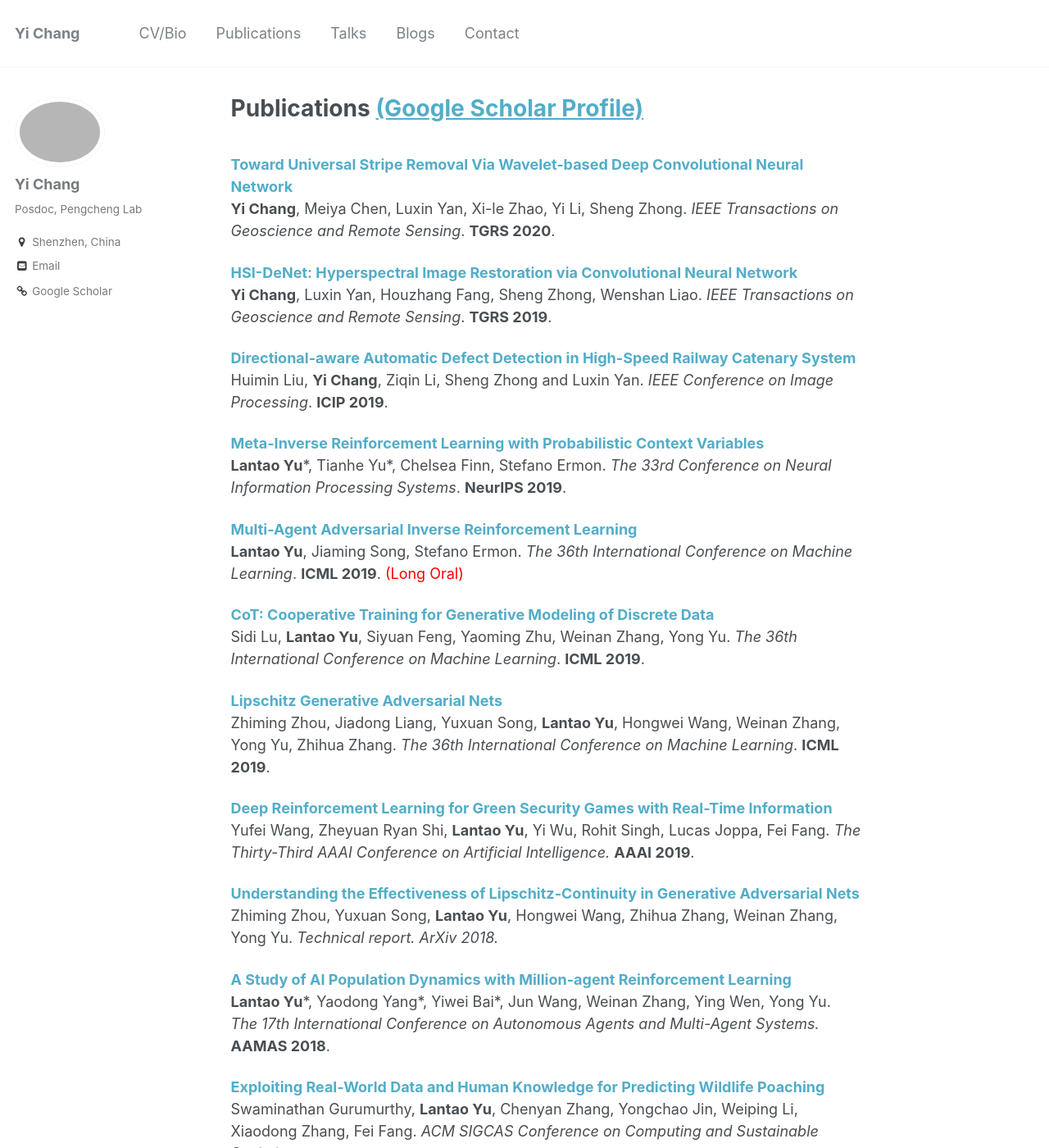
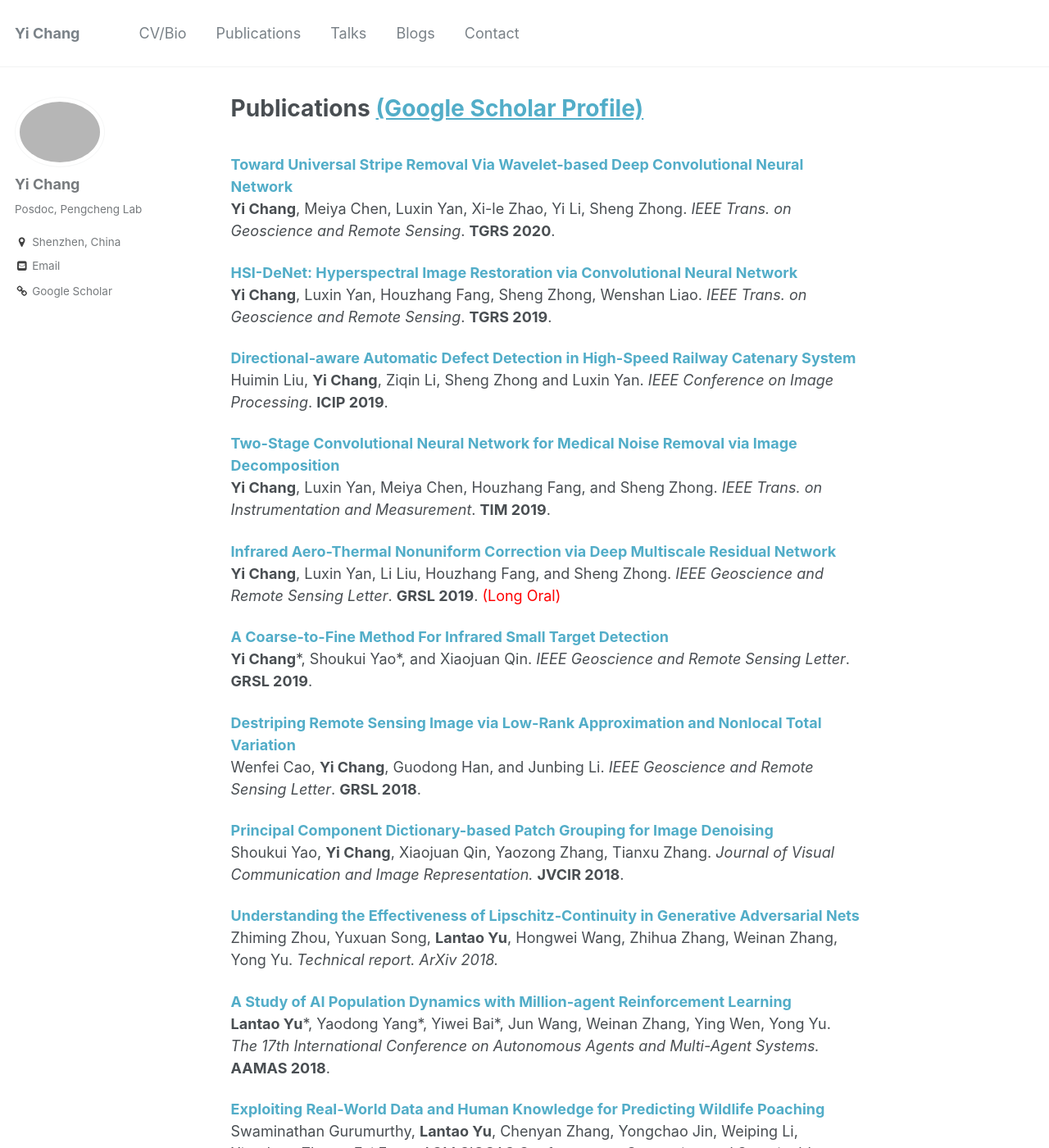
Before and after one commit to zhanwenchen/owuchangyuo.github.io, a Jekyll site: the page built from _pages/publications.md, in a window 1280 px wide and 1400 px high. Shown: the whole window at 82% size. Built offline with Jekyll 4.4.1, drawn with Linux system fonts in a browser that asks for light colours.

Commit message:
Update publications.md

```diff
--- a/_pages/publications.md
+++ b/_pages/publications.md
@@ -6,34 +6,35 @@ author_profile: true
 <br>
 <b>[Toward Universal Stripe Removal Via Wavelet-based Deep Convolutional Neural Network](https://owuchangyuo.github.io/publications/TSWEU)</b> <br>
 <b>Yi Chang</b>, Meiya Chen, Luxin Yan, Xi-le Zhao, Yi Li, Sheng Zhong.
-<i>IEEE Transactions on Geoscience and Remote Sensing</i>. <b>TGRS 2020</b>.
+<i>IEEE Trans. on Geoscience and Remote Sensing</i>. <b>TGRS 2020</b>.
 
 <b>[HSI-DeNet: Hyperspectral Image Restoration via Convolutional Neural Network](https://owuchangyuo.github.io/publications/HSI-DeNet)</b> <br>
 <b>Yi Chang</b>, Luxin Yan, Houzhang Fang, Sheng Zhong, Wenshan Liao.
-<i>IEEE Transactions on Geoscience and Remote Sensing</i>. <b>TGRS 2019</b>.
+<i>IEEE Trans. on Geoscience and Remote Sensing</i>. <b>TGRS 2019</b>.
 
-<b>[Directional-aware Automatic Defect Detection in High-Speed Railway Catenary System](http://lantaoyu.com/publications/D3)</b> <br>
+<b>[Directional-aware Automatic Defect Detection in High-Speed Railway Catenary System](https://owuchangyuo.github.io/publications/D3)</b> <br>
 Huimin Liu, <b>Yi Chang</b>, Ziqin Li, Sheng Zhong and Luxin Yan.
 <i>IEEE Conference on Image Processing</i>. <b>ICIP 2019</b>.
 
-<b>[Meta-Inverse Reinforcement Learning with Probabilistic Context Variables](http://lantaoyu.com/publications/MetaIRL)</b> <br>
-<b>Lantao Yu</b>\*, Tianhe Yu\*, Chelsea Finn, Stefano Ermon.
-<i>The 33rd Conference on Neural Information Processing Systems</i>. <b>NeurIPS 2019</b>.
+<b>[Two-Stage Convolutional Neural Network for Medical Noise Removal via Image Decomposition](https://owuchangyuo.github.io/publications/MetaIRL)</b> <br>
+<b>Yi Chang</b>, Luxin Yan, Meiya Chen, Houzhang Fang, and Sheng Zhong.
+<i>IEEE Trans. on Instrumentation and Measurement</i>. <b>TIM 2019</b>.
 
-<b>[Multi-Agent Adversarial Inverse Reinforcement Learning](http://lantaoyu.com/publications/MAAIRL)</b> <br>
-<b>Lantao Yu</b>, Jiaming Song, Stefano Ermon.
-<i>The 36th International Conference on Machine Learning</i>. <b>ICML 2019</b>. <span style="color:red">(Long Oral)</span>
+<b>[Infrared Aero-Thermal Nonuniform Correction via Deep Multiscale Residual Network](https://owuchangyuo.github.io/publications/DMRN)</b> <br>
+<b>Yi Chang</b>, Luxin Yan, Li Liu, Houzhang Fang, and Sheng Zhong.
+<i>IEEE Geoscience and Remote Sensing Letter</i>. <b>GRSL 2019</b>. <span style="color:red">(Long Oral)</span>
 
-<b>[CoT: Cooperative Training for Generative Modeling of Discrete Data](http://lantaoyu.com/publications/CoT)</b> <br>
-Sidi Lu, <b>Lantao Yu</b>, Siyuan Feng, Yaoming Zhu, Weinan Zhang, Yong Yu.
-<i>The 36th International Conference on Machine Learning</i>. <b>ICML 2019</b>.
+<b>[A Coarse-to-Fine Method For Infrared Small Target Detection](https://owuchangyuo.github.io/publications/CTF)</b> <br>
+<b>Yi Chang</b>\*, Shoukui Yao\*, and Xiaojuan Qin.
+<i>IEEE Geoscience and Remote Sensing Letter</i>. <b>GRSL 2019</b>.
 
-<b>[Lipschitz Generative Adversarial Nets](http://lantaoyu.com/publications/LGAN)</b> <br>
-Zhiming Zhou, Jiadong Liang, Yuxuan Song, <b>Lantao Yu</b>, Hongwei Wang, Weinan Zhang, Yong Yu, Zhihua Zhang. <i>The 36th International Conference on Machine Learning</i>. <b>ICML 2019</b>.
+<b>[Destriping Remote Sensing Image via Low-Rank Approximation and Nonlocal Total Variation](https://owuchangyuo.github.io/publications/LRNTV)</b> <br>
+Wenfei Cao, <b>Yi Chang</b>, Guodong Han, and Junbing Li.
+<i>IEEE Geoscience and Remote Sensing Letter</i>. <b>GRSL 2018</b>.
 
-<b>[Deep Reinforcement Learning for Green Security Games with Real-Time Information](http://lantaoyu.com/publications/RLSGAAAI19)</b><br>
-Yufei Wang, Zheyuan Ryan Shi, <b>Lantao Yu</b>, Yi Wu, Rohit Singh, Lucas Joppa, Fei Fang.
-<i>The Thirty-Third AAAI Conference on Artificial Intelligence.</i> <b>AAAI 2019</b>.
+<b>[Principal Component Dictionary-based Patch Grouping for Image Denoising](https://owuchangyuo.github.io/publications/PCD)</b><br>
+Shoukui Yao, <b>Yi Chang</b>, Xiaojuan Qin, Yaozong Zhang, Tianxu Zhang.
+<i>Journal of Visual Communication and Image Representation.</i> <b>JVCIR 2018</b>.
 
 <b>[Understanding the Effectiveness of Lipschitz-Continuity in Generative Adversarial Nets](http://lantaoyu.com/publications/GanGradient)</b> <br>
 Zhiming Zhou, Yuxuan Song, <b>Lantao Yu</b>, Hongwei Wang, Zhihua Zhang, Weinan Zhang, Yong Yu.
```
